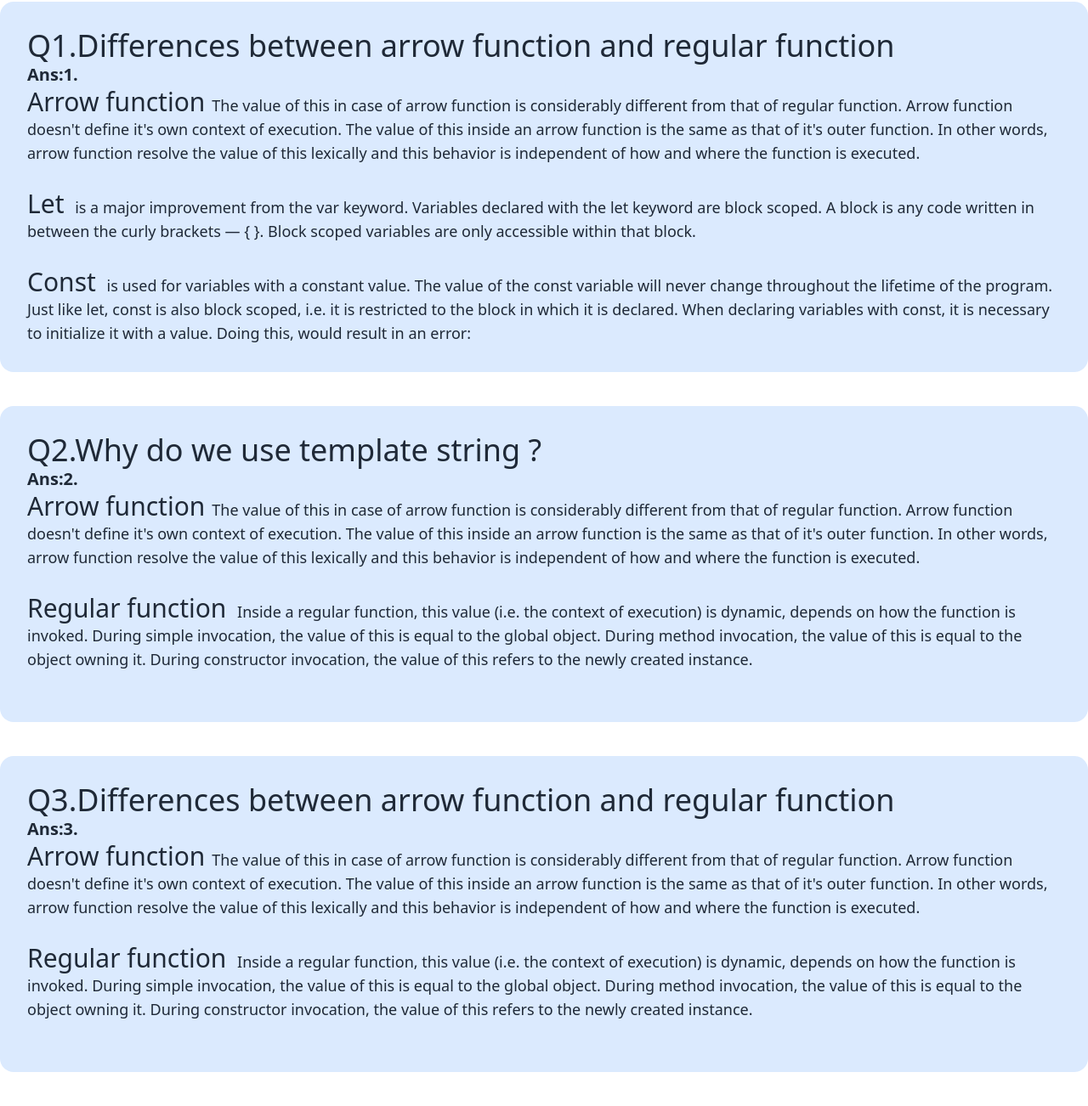
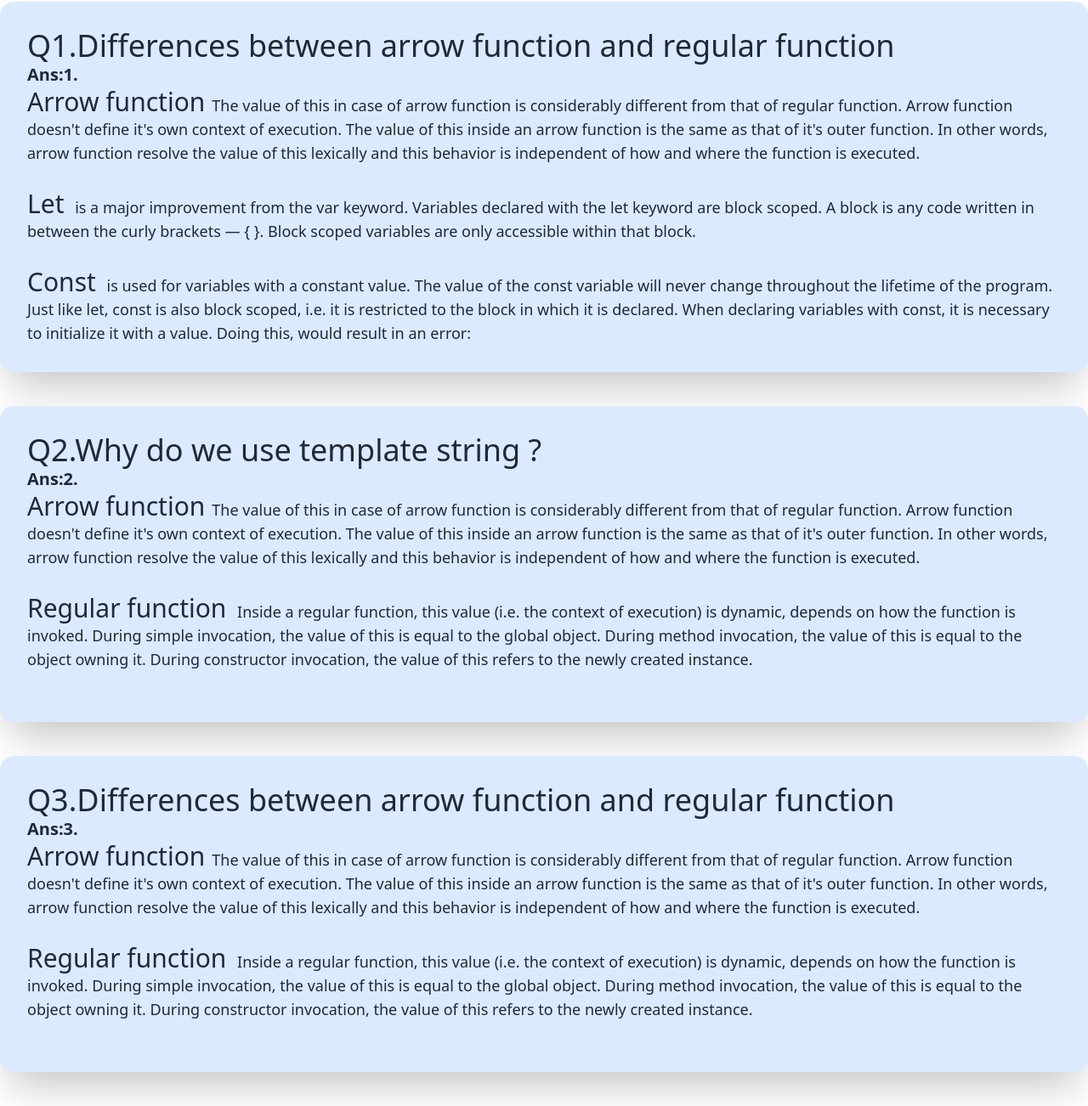
Before and after one commit to biplob2358/news_bangla, a plain HTML site: page blog.html in a window 1280 px wide. Shown: the part 104-1406 px from the top of the page at 85% size. Drawn offline with nearby package versions, Linux system fonts and the light colour scheme.

Commit message:
favicon added and card updated

```diff
--- a/blog.html
+++ b/blog.html
@@ -65,7 +65,7 @@
     </header>
 
     <main class="mt-10">
-      <div class="mb-10 bg-blue-100 rounded-box p-8">
+      <div class="mb-10 bg-blue-100 shadow-2xl rounded-box p-8">
         <h1 class="text-4xl font-medium">
           Q1.Differences between arrow function and regular function
         </h1>
@@ -93,7 +93,7 @@
           <br />
         </h3>
       </div>
-      <div class="mb-10 bg-blue-100 rounded-box p-8">
+      <div class="mb-10 bg-blue-100 shadow-2xl rounded-box p-8">
         <h1 class="text-4xl font-medium">Q2.Why do we use template string ?</h1>
         <h3 class="text-lg font-medium">
           <span class="font-bold text-xl">Ans:2.</span><br />
@@ -115,7 +115,7 @@
           <br /><br />
         </h3>
       </div>
-      <div class="mb-10 bg-blue-100 rounded-box p-8">
+      <div class="mb-10 bg-blue-100 shadow-2xl rounded-box p-8">
         <h1 class="text-4xl font-medium">
           Q3.Differences between arrow function and regular function
         </h1>
--- a/js/app.js
+++ b/js/app.js
@@ -169,4 +169,5 @@ const showPlyerModals = (data) => {
 function openBlog() {
   window.location = "blog.html";
 }
+
 loadAllCategories();
```
Also changed, not shown: index.html (+5 -4 lines), icon/newspaper.png (added).
